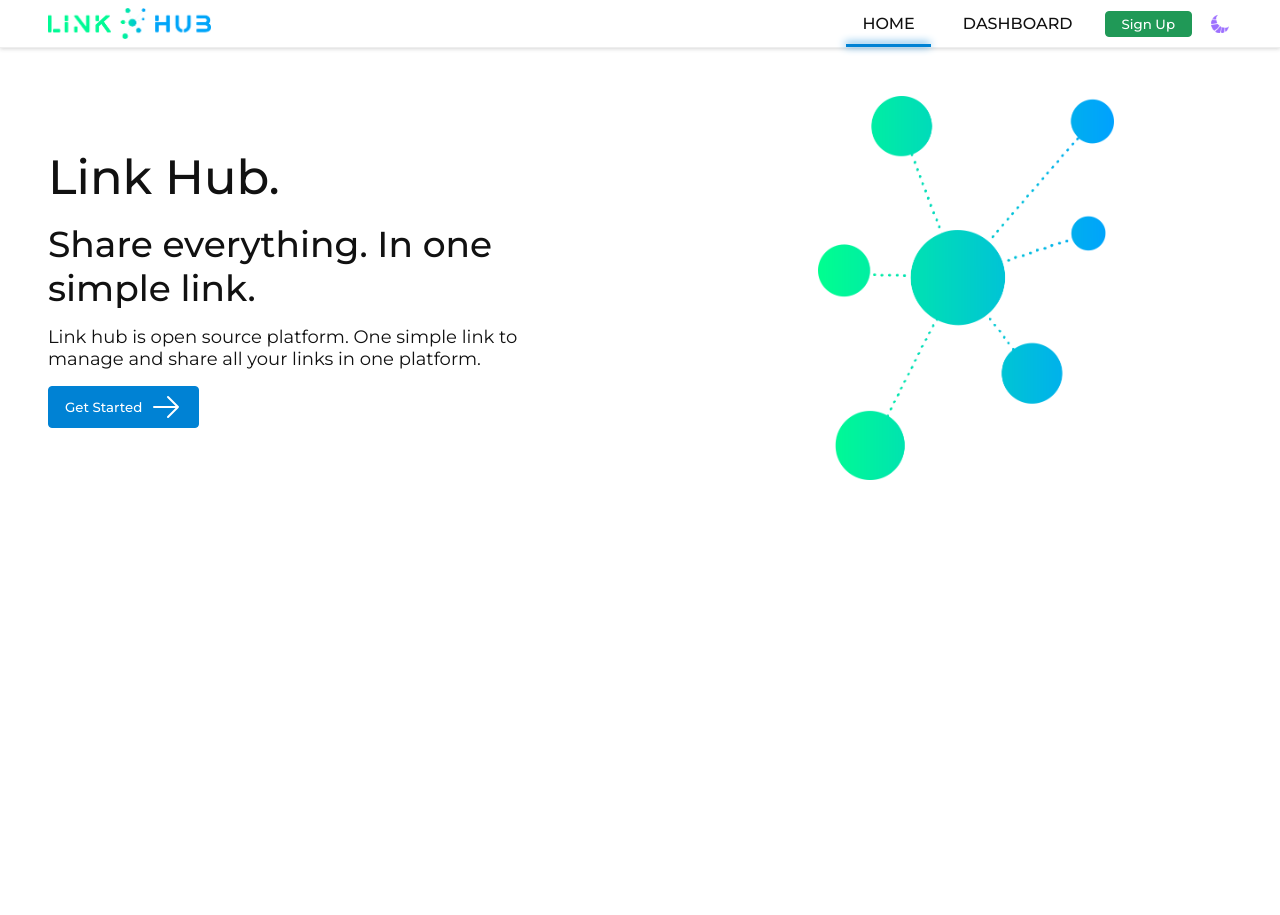
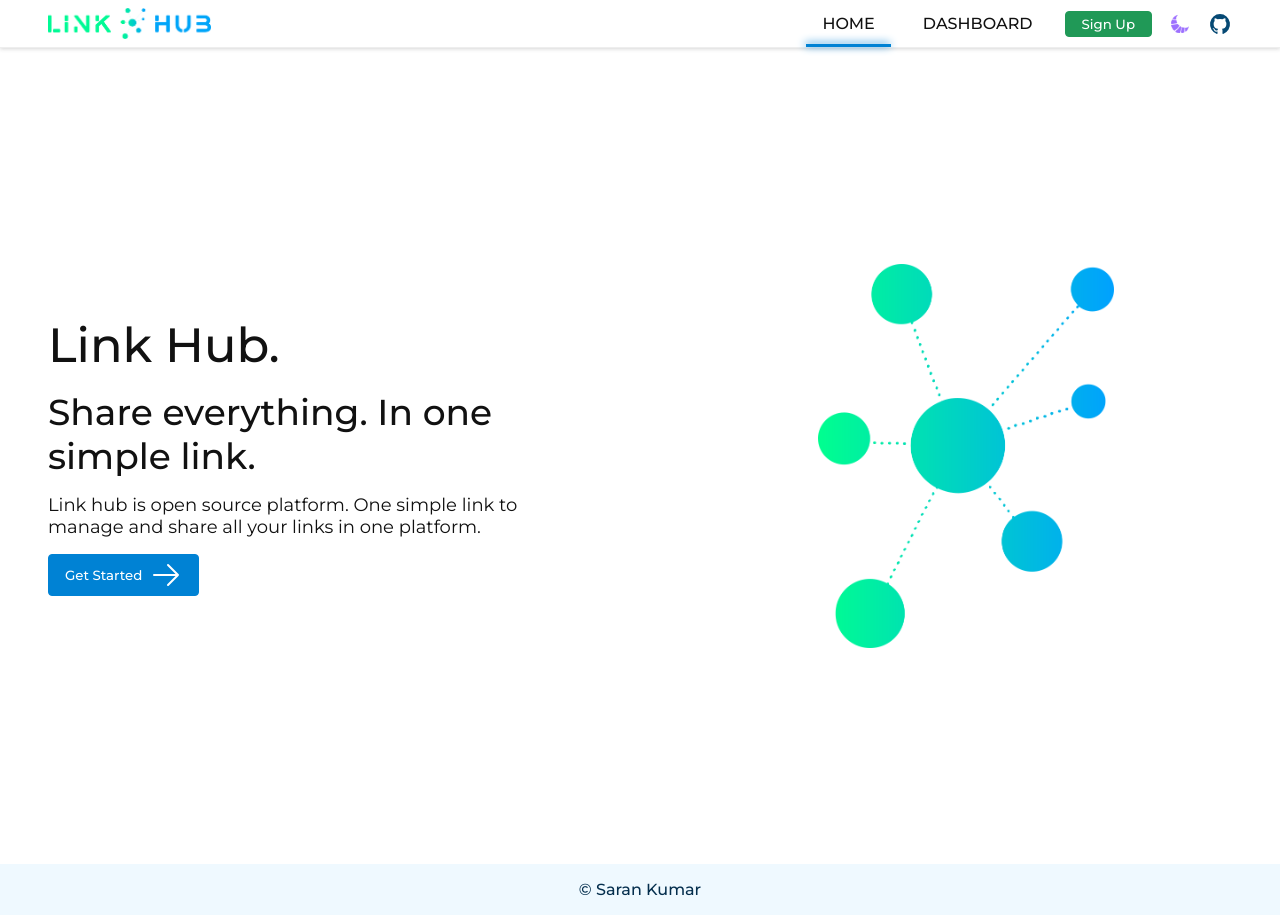
Before and after one commit to saran-3012/link-hub, a React (Vite) app in the folder client/: page / in a window 1280 px wide. Before the commit the page ends 800 px from the top, so only its background shows below. Built offline with nearby package versions, Linux system fonts and the light colour scheme; no server answers.

Commit message:
Footer Added

```diff
--- a/client/src/components/Footer/Footer.css
+++ b/client/src/components/Footer/Footer.css
@@ -0,0 +1,67 @@
+.footer{
+    padding-left: 1rem;
+    padding-right: 1rem;
+    padding-top: 1rem;
+    padding-bottom: 1rem;
+    background-color: var(--clr-blue-50);
+    display: flex;
+    flex-direction: column;
+    align-items: center;
+}
+
+.footer__text{
+    color: var(--clr-blue-950);
+    text-decoration: none;
+    width: fit-content;
+    font-size: 1rem;
+    font-weight: 500;
+}
+
+
+
+@media only screen and (min-width: 475px) {
+
+}
+
+@media only screen and (min-width: 640px) {
+    .footer{
+        padding-left: 2rem;
+        padding-right: 2rem;
+    }
+}
+
+@media only screen and (min-width: 768px) {
+    .footer{
+        flex-direction: column;
+    }
+
+
+}
+
+@media only screen and (min-width: 1024px) {
+    .footer{
+        padding-left: 3rem;
+        padding-right: 3rem;
+    }
+
+
+}
+
+@media only screen and (min-width: 1200px) {
+
+}
+
+@media only screen and (min-width: 1440px) {
+    .footer{
+        padding-left: 4.5rem;
+        padding-right: 4.5rem;
+    }
+
+}
+
+@media only screen and (min-width: 1536px) {
+    .footer{
+        padding-left: 6rem;
+        padding-right: 6rem;
+    }
+}
--- a/client/src/components/Footer/Footer.jsx
+++ b/client/src/components/Footer/Footer.jsx
@@ -4,7 +4,7 @@
 const Footer = () => {
   return (
     <footer className='footer'>
-
+      <a href='https://www.linkedin.com/in/saran3012/' target="_blank" rel="noopener noreferrer" className='footer__text footer__link'>© Saran Kumar</a>
     </footer>
   )
 }
--- a/client/src/components/Hero/Hero.css
+++ b/client/src/components/Hero/Hero.css
@@ -1,4 +1,7 @@
 .hero{
+    padding-left: 1rem;
+    padding-right: 1rem;
+    min-height: calc(100svh - 5rem);
     display: flex;
     flex-direction: column;
     align-items: center;
@@ -45,7 +48,10 @@
 }
 
 @media only screen and (min-width: 640px) {
-
+    .hero{
+        padding-left: 2rem;
+        padding-right: 2rem;
+    }
 }
 
 @media only screen and (min-width: 768px) {
@@ -65,6 +71,10 @@
 }
 
 @media only screen and (min-width: 1024px) {
+    .hero{
+        padding-left: 3rem;
+        padding-right: 3rem;
+    }
     .hero__title{
         font-size: 3rem;
     }
@@ -84,6 +94,10 @@
 }
 
 @media only screen and (min-width: 1440px) {
+    .hero{
+        padding-left: 4.5rem;
+        padding-right: 4.5rem;
+    }
     .hero__title{
         font-size: 4rem;
     }
@@ -98,6 +112,10 @@
 }
 
 @media only screen and (min-width: 1536px) {
+    .hero{
+        padding-left: 6rem;
+        padding-right: 6rem;
+    }
     .hero__title{
         font-size: 4.5rem;
     }
--- a/client/src/components/Navbar/Navbar.css
+++ b/client/src/components/Navbar/Navbar.css
@@ -78,7 +78,20 @@
     width: 100%;
 }
 
+.navbar__iconlink{
+    text-decoration: none;
+    color: var(--clr-blue-900);
+    transition: all 150ms;
+}
 
+.navbar__iconlink:hover{
+    color: var(--clr-blue-700);
+}
+
+.navbar__icon{
+    width: 1.5rem;
+    height: 1.5rem;
+}
 
 
 
--- a/client/src/components/Navbar/Navbar.jsx
+++ b/client/src/components/Navbar/Navbar.jsx
@@ -22,16 +22,16 @@
     };
 
     const captureMouseClick = (e) => {
-        if(dropdownRef.current && !dropdownRef.current.contains(e.target)){
+        if (dropdownRef.current && !dropdownRef.current.contains(e.target)) {
             setIsDropdownPanelOpen(false);
         }
     };
 
     useEffect(() => {
-        if(isDropdownPanelOpen){
+        if (isDropdownPanelOpen) {
             document.addEventListener('click', captureMouseClick);
         }
-        else{
+        else {
             document.removeEventListener('click', captureMouseClick);
         }
     }, [isDropdownPanelOpen]);
@@ -62,7 +62,7 @@
                                     {
                                         isDropdownPanelOpen && (
                                             <div className='dropdown-options'>
-                                                <Button className={'logout-btn'} buttonName={"Logout"} onClick={logout}/>
+                                                <Button className={'logout-btn'} buttonName={"Logout"} onClick={logout} />
                                             </div>
                                         )
                                     }
@@ -79,8 +79,26 @@
                     <li className='navbar__menuitem-pc' >
                         <Button className={'theme-btn'} buttonIcon={isDarkTheme ? SunIcon : MoonIcon} onClick={toggleTheme} />
                     </li>
+                    <a className='navbar__iconlink' href="https://github.com/saran-3012/link-hub" target="_blank" rel="noopener noreferrer">
+                        <svg xmlns="http://www.w3.org/2000/svg" fill="currentColor" viewBox="0 0 24 24" className='navbar__icon'>
+                            <path
+                                fillRule="evenodd"
+                                d="M12.006 2a9.847 9.847 0 0 0-6.484 2.44 10.32 10.32 0 0 0-3.393 6.17 10.48 10.48 0 0 0 1.317 6.955 10.045 10.045 0 0 0 5.4 4.418c.504.095.683-.223.683-.494 0-.245-.01-1.052-.014-1.908-2.78.62-3.366-1.21-3.366-1.21a2.711 2.711 0 0 0-1.11-1.5c-.907-.637.07-.621.07-.621.317.044.62.163.885.346.266.183.487.426.647.71.135.253.318.476.538.655a2.079 2.079 0 0 0 2.37.196c.045-.52.27-1.006.635-1.37-2.219-.259-4.554-1.138-4.554-5.07a4.022 4.022 0 0 1 1.031-2.75 3.77 3.77 0 0 1 .096-2.713s.839-.275 2.749 1.05a9.26 9.26 0 0 1 5.004 0c1.906-1.325 2.74-1.05 2.74-1.05.37.858.406 1.828.101 2.713a4.017 4.017 0 0 1 1.029 2.75c0 3.939-2.339 4.805-4.564 5.058a2.471 2.471 0 0 1 .679 1.897c0 1.372-.012 2.477-.012 2.814 0 .272.18.592.687.492a10.05 10.05 0 0 0 5.388-4.421 10.473 10.473 0 0 0 1.313-6.948 10.32 10.32 0 0 0-3.39-6.165A9.847 9.847 0 0 0 12.007 2Z"
+                                clipRule="evenodd"
+                            />
+                        </svg>
+                    </a>
                 </ul>
                 <ul className='navbar__menulist-mp'>
+                    <a className='navbar__iconlink' href="https://github.com/saran-3012/link-hub" target="_blank" rel="noopener noreferrer">
+                        <svg xmlns="http://www.w3.org/2000/svg" fill="currentColor" viewBox="0 0 24 24" className='navbar__icon'>
+                            <path
+                                fillRule="evenodd"
+                                d="M12.006 2a9.847 9.847 0 0 0-6.484 2.44 10.32 10.32 0 0 0-3.393 6.17 10.48 10.48 0 0 0 1.317 6.955 10.045 10.045 0 0 0 5.4 4.418c.504.095.683-.223.683-.494 0-.245-.01-1.052-.014-1.908-2.78.62-3.366-1.21-3.366-1.21a2.711 2.711 0 0 0-1.11-1.5c-.907-.637.07-.621.07-.621.317.044.62.163.885.346.266.183.487.426.647.71.135.253.318.476.538.655a2.079 2.079 0 0 0 2.37.196c.045-.52.27-1.006.635-1.37-2.219-.259-4.554-1.138-4.554-5.07a4.022 4.022 0 0 1 1.031-2.75 3.77 3.77 0 0 1 .096-2.713s.839-.275 2.749 1.05a9.26 9.26 0 0 1 5.004 0c1.906-1.325 2.74-1.05 2.74-1.05.37.858.406 1.828.101 2.713a4.017 4.017 0 0 1 1.029 2.75c0 3.939-2.339 4.805-4.564 5.058a2.471 2.471 0 0 1 .679 1.897c0 1.372-.012 2.477-.012 2.814 0 .272.18.592.687.492a10.05 10.05 0 0 0 5.388-4.421 10.473 10.473 0 0 0 1.313-6.948 10.32 10.32 0 0 0-3.39-6.165A9.847 9.847 0 0 0 12.007 2Z"
+                                clipRule="evenodd"
+                            />
+                        </svg>
+                    </a>
                     <li className="navbar__menuitem-mp">
                         <Button className={'theme-btn'} buttonIcon={isDarkTheme ? SunIcon : MoonIcon} onClick={toggleTheme} />
                     </li>
--- a/client/src/pages/Home/Home.css
+++ b/client/src/pages/Home/Home.css
@@ -1,5 +1,9 @@
 .home{
+    padding-left: 0;
+    padding-right: 0;
     padding-top: 3rem;
-    padding-bottom: 3rem;
+    display: flex;
+    flex-direction: column;
+    gap: 3rem;
     background-color: var(--clr-light);
 }
--- a/client/src/pages/Home/Home.jsx
+++ b/client/src/pages/Home/Home.jsx
@@ -3,6 +3,7 @@
 import './Home.css';
 import Hero from '../../components/Hero/Hero';
 import About from '../../components/About/About';
+import Footer from '../../components/Footer/Footer';
 
 
 
@@ -14,6 +15,7 @@
         <main className={`home section container ${isDarkTheme ? 'dark-theme' : ''}`}>
             <Hero />
             {/* <About /> */}
+            <Footer />
         </main>
     )
 };
--- a/client/src/pages/Share/Share.jsx
+++ b/client/src/pages/Share/Share.jsx
@@ -46,7 +46,6 @@
             else{
                 setError(err.message);
             }
-            console.log(err.message);
         }
         finally{
             setIsLoading(false);
```
